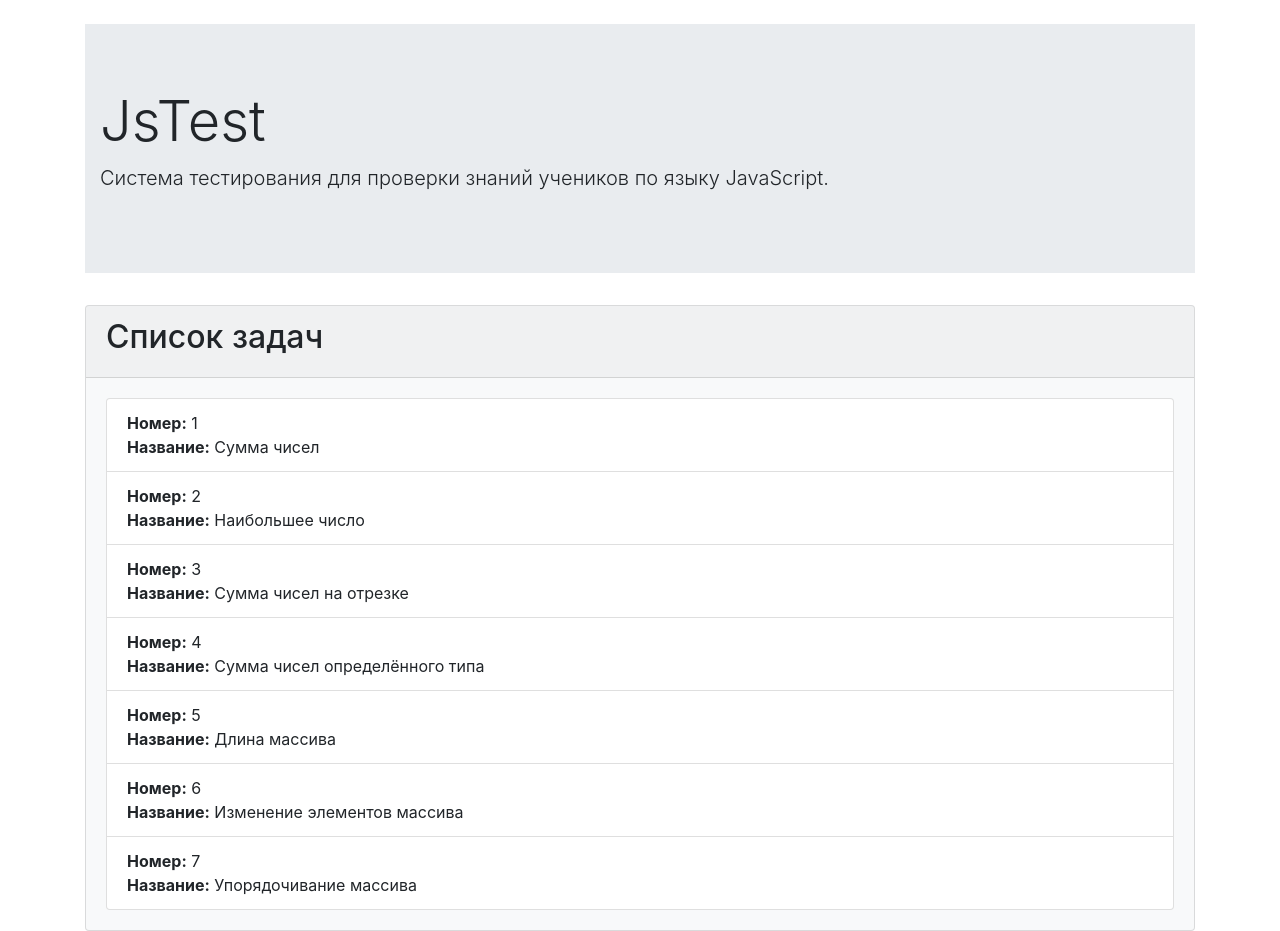
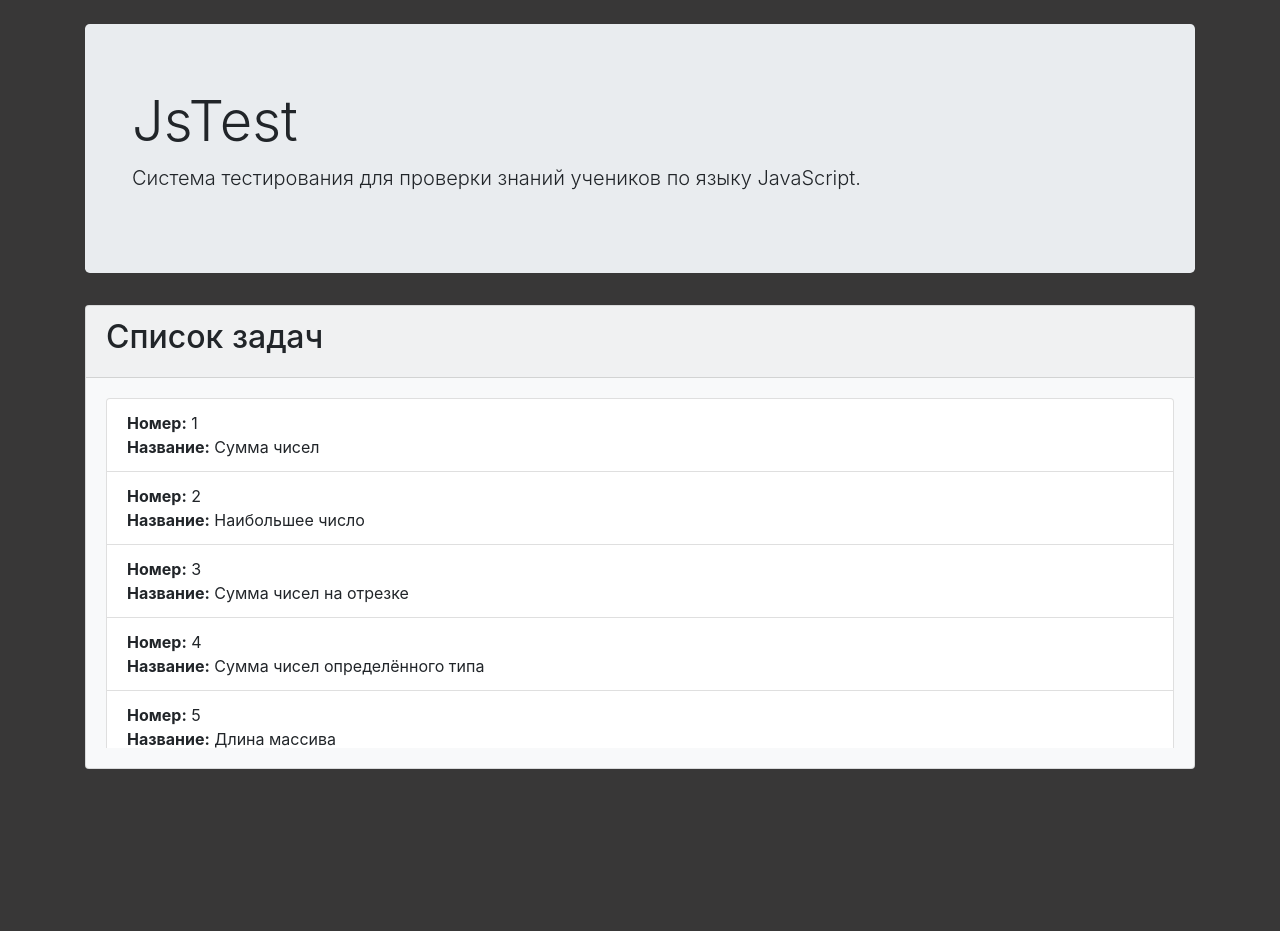
Before and after one commit to maxim218/JsTest-React, a React app: page / in a window 1280 px wide. After the commit the page ends 865 px from the top, so only its background shows below. Built offline with nearby package versions, Linux system fonts and the light colour scheme.

Commit message:
Add scroll

```diff
--- a/public/index.html
+++ b/public/index.html
@@ -6,10 +6,10 @@
         <link rel="stylesheet" href="https://stackpath.bootstrapcdn.com/bootstrap/4.1.3/css/bootstrap.min.css" integrity="sha384-MCw98/SFnGE8fJT3GXwEOngsV7Zt27NXFoaoApmYm81iuXoPkFOJwJ8ERdknLPMO" crossorigin="anonymous">
         <title>JsTest</title>
     </head>
-    <body>
+    <body style="background: #383737;">
         <div class="container">
             <br/>
-            <div class="jumbotron jumbotron-fluid">
+            <div class="jumbotron">
                 <div class="container">
                     <h1 class="display-4">JsTest</h1>
                     <p class="lead">Система тестирования для проверки знаний учеников по языку JavaScript.</p>
--- a/src/components/PrintTasksArray.js
+++ b/src/components/PrintTasksArray.js
@@ -23,7 +23,7 @@ export default function PrintTasksArray() {
                     <h2>Список задач</h2>
                 </div>
                 <div className="card-body">
-                    <div>
+                    <div style={{overflowY: "scroll", height: "350px"}}>
                         <ul className="list-group" data-offset="0">
                             {arr}
                         </ul>
--- a/src/index.js
+++ b/src/index.js
@@ -8,7 +8,9 @@ function PrintMyString() {
         <div>
             <PrintTasksArray/>
             <br/>
-            <PrinterExersice/>
+            <div>
+                <PrinterExersice/>
+            </div>
             <br/>
         </div>
     )
```
